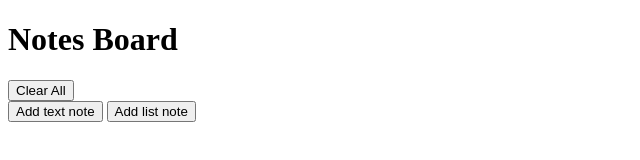
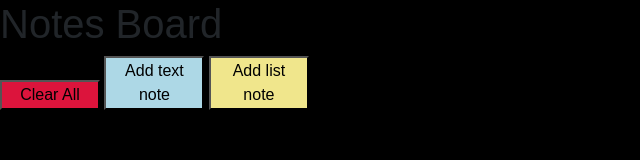
Before and after one commit to lesley-byte/Post-It-ly, a plain HTML site: page index.html in a window 1280 px wide. Shown: the whole page, without its empty margins (0-640 px from the left). Drawn offline with nearby package versions, Linux system fonts and the light colour scheme.

Commit message:
Added css to note. Moved button in html and added css to html

```diff
--- a/index.html
+++ b/index.html
@@ -4,20 +4,31 @@
         <meta charset="UTF-8">
         <meta name="viewport" content="width=device-width, initial-scale=1.0">
         <title>Notes Board</title>
+        <link href="https://cdn.jsdelivr.net/npm/bootstrap@5.3.3/dist/css/bootstrap.min.css" rel="stylesheet" integrity="sha384-QWTKZyjpPEjISv5WaRU9OFeRpok6YctnYmDr5pNlyT2bRjXh0JMhjY6hW+ALEwIH" crossorigin="anonymous">
+        <link rel="stylesheet" href="/assets/style.css">
     </head>
     <body>
         <header>
             <h1>Notes Board</h1>
-        <button id = clear-all>Clear All</button>
         </header>
         <main>
             <div id = control-panel-wrapper>
                 <div id = control-panel>
-                <button>Add text note</button>
-                <button>Add list note</button>
+                    <div id = btn-group>
+                    <button id="clear-all-btn">Clear All</button>
+                    <button id="add-note-btn" onclick="createNote()">Add text note</button>
+                    <button id="add-list-btn">Add list note</button>
                     </div>
                 </div>
-        <div id = notes-board></div>
+            </div>
+
+            <div id="notes-board"></div>
+
+            <script src="https://cdn.jsdelivr.net/npm/bootstrap@5.3.3/dist/js/bootstrap.bundle.min.js" integrity="sha384-YvpcrYf0tY3lHB60NNkmXc5s9fDVZLESaAA55NDzOxhy9GkcIdslK1eN7N6jIeHz" crossorigin="anonymous"></script>
+            <script src="scripts.js"></script>
+
         </main>
+
     </body>
+
 </html>
```
Lines whose indentation alone changed are shown as unchanged.
